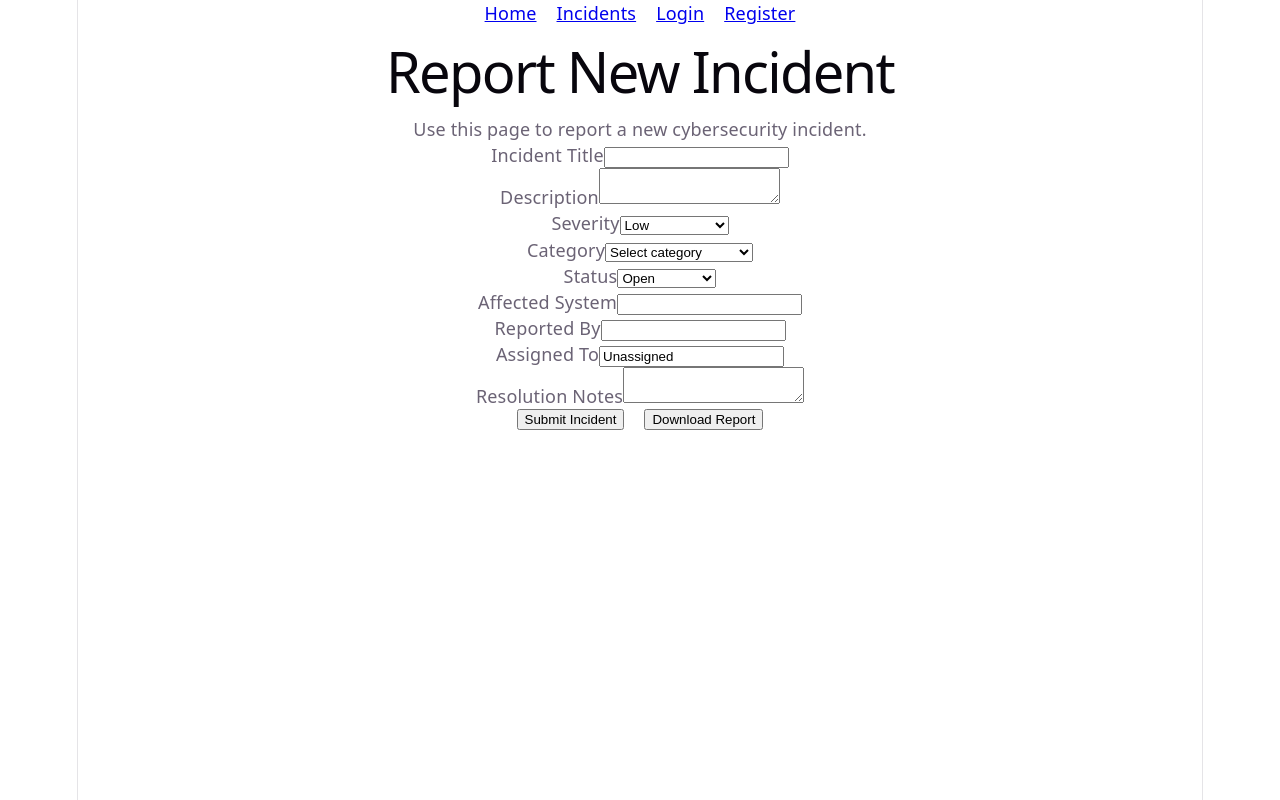
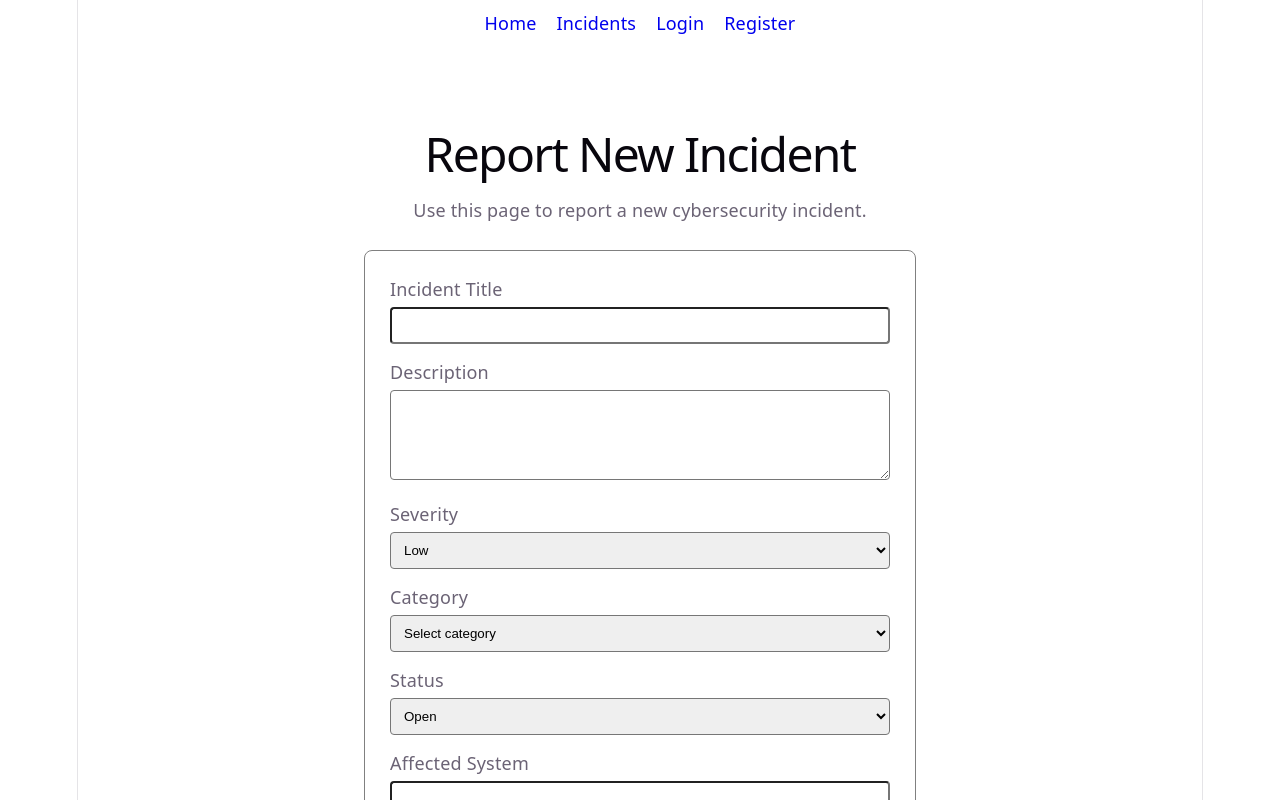
Before and after one commit to SoftwareEngineeringInnovator/Software_Engineering-Full_Stack_Capstone_Project, a React app in the folder frontend/: page /incidents/new in a window 1280 px wide. Shown: the top 800 px of the page. Built offline with nearby package versions, Linux system fonts and the light colour scheme; the HTML template or start-up script is replaced by a standard one.

Commit message:
improved application layout forms and incident card styling

```diff
--- a/frontend/src/App.css
+++ b/frontend/src/App.css
@@ -1,13 +1,133 @@
-/* Style the navigation links */
+/* Gives style to the main section */
+main {
+  width: min(900px, 90%);
+  margin: 0 auto;
+  padding: 30px 20px 60px;
+}
+
+/* Gives style to h1 elements */
+h1 {
+  margin-bottom: 15px;
+  font-size: 48px;
+  line-height: 1.1;
+}
+
+/* Gives style to p elements */
+p {
+  line-height: 1.6;
+}
+
+/* Gives style to the navigation section */
 nav {
   display: flex;
+  justify-content: center;
+  align-items: center;
+  flex-wrap: wrap;
   gap: 20px;
-  justify-content: center;
+  margin-bottom: 20px;
+  padding: 10px;
 }
 
-/* Use Flexbox to center the incident action buttons and add space between them */
+/* Gives style to the navigation links */
+nav a {
+  font-weight: 500;
+  text-decoration: none;
+}
+
+/* Adds an underline when the mouse is over a navigation link */
+nav a:hover {
+  text-decoration: underline;
+}
+
+/* Gives style to the Logout button in the navigation */
+nav button {
+  padding: 7px 14px;
+  border: none;
+  border-radius: 5px;
+  cursor: pointer;
+}
+
+/* Gives style to the forms */
+form {
+  width: min(500px, 100%);
+  margin: 25px auto;
+  padding: 25px;
+  border: 1px solid gray;
+  border-radius: 8px;
+}
+
+/* Adds space between the sections inside a form */
+form > div {
+  margin-bottom: 15px;
+  text-align: left;
+}
+
+/* Gives style to the labels inside a form */
+form label {
+  display: block;
+  margin-bottom: 5px;
+  font-weight: 500;
+}
+
+/* Gives the same style to inputs, select menus, and text areas */
+form input, form select, form textarea {
+  width: 100%;
+  padding: 9px;
+  border-radius: 4px;
+  box-sizing: border-box;
+}
+
+/* Gives more space to text areas */
+form textarea {
+  min-height: 90px;
+  resize: vertical;
+}
+
+/* Gives style to the buttons */
+button {
+  padding: 8px 16px;
+  border-radius: 5px;
+  cursor: pointer;
+}
+
+/* Gives style to the incident action buttons */
 .incident-actions {
   display: flex;
-  gap: 20px;
   justify-content: center;
+  flex-wrap: wrap;
+  gap: 15px;
+  margin-top: 20px;
 }
+
+/* Gives style to links inside the main section */
+main a {
+  font-weight: 600;
+}
+
+/* Controls the width and spacing of paragraphs inside the main section */
+main p {
+  max-width: 750px;
+  margin-left: auto;
+  margin-right: auto;
+}
+
+/* Gives style to each incident card */
+.incident-card {
+  max-width: 700px;
+  margin: 20px auto;
+  padding: 20px;
+  border: 1px solid darkgray;
+  border-radius: 8px;
+}
+
+/* Gives space to the incident title */
+.incident-card h2 {
+  margin-top: 0;
+  margin-bottom: 10px;
+}
+
+/* Gives space to the information inside each incident card */
+.incident-card p {
+  margin-top: 5px;
+  margin-bottom: 5px;
+}
--- a/frontend/src/pages/IncidentsPage.jsx
+++ b/frontend/src/pages/IncidentsPage.jsx
@@ -49,7 +49,7 @@ function IncidentsPage() {
             )}
 
             {incidents.map((incident) => (
-                <article key={incident._id}>
+                <div className="incident-card" key={incident._id}>
 
                     {/* Add link to the Incidents so it can be clicked for full display */}
                     <h2>
@@ -60,7 +60,7 @@ function IncidentsPage() {
                     <p>{incident.description}</p>
                     <p>Severity: {incident.severity}</p>
                     <p>Status: {incident.status}</p>
-                </article>
+                </div>
             ))}
         </main>
     );
--- a/frontend/src/pages/LoginPage.jsx
+++ b/frontend/src/pages/LoginPage.jsx
@@ -74,7 +74,7 @@ function LoginPage() {
         <main>
             {/* Page heading for user authentication */}
             <h1>Login</h1>
-
+            <br></br>
             <p>Log in to access the Cybersecurity Incident Tracker.</p>
 
             <form onSubmit={handleSubmit}>
--- a/frontend/src/pages/RegisterPage.jsx
+++ b/frontend/src/pages/RegisterPage.jsx
@@ -67,6 +67,8 @@ function RegisterPage() {
             {/* Page heading for new user registration */}
             <h1>Register</h1>
 
+            <br></br>
+
             <p>Create an account to access the Cybersecurity Incident Tracker.</p>
 
             <form onSubmit={handleSubmit}>
```
